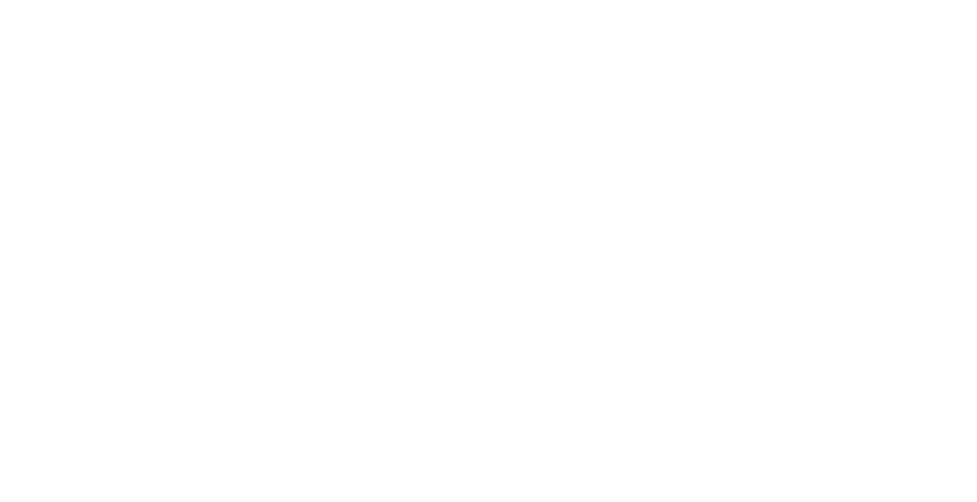
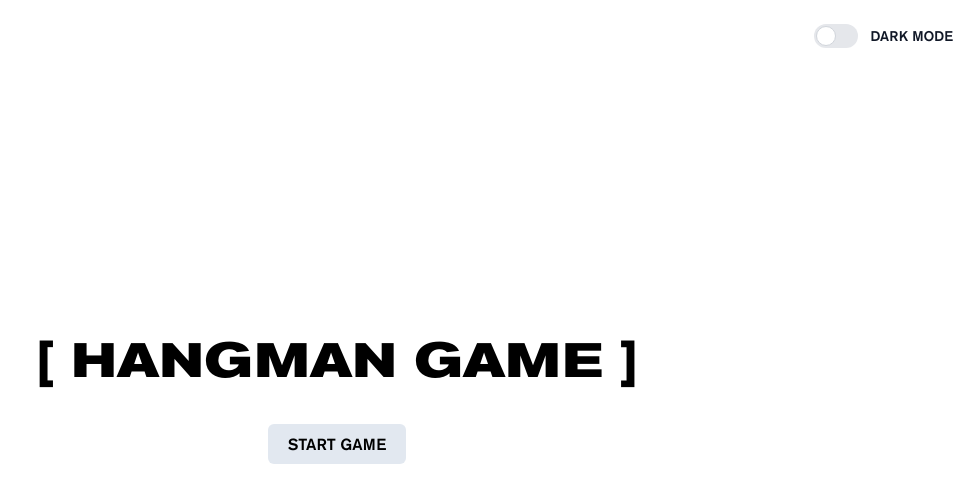
Before and after one commit to nunespi/hangman-game, a website built with Vite: page index.html in a window 1280 px wide. Shown: the whole page, without its empty margins (303-1280 px from the left). Built offline with nearby package versions, Linux system fonts and the light colour scheme.

Commit message:
start page

```diff
--- a/index.html
+++ b/index.html
@@ -1,5 +1,5 @@
 <!DOCTYPE html>
-<html lang="en">
+<html lang="en" class="dark">
   <head>
     <meta charset="UTF-8" />
     <meta name="viewport" content="width=device-width, initial-scale=1.0" />
@@ -9,7 +9,21 @@
     <link rel="icon" type="image/png" sizes="16x16" href="/favicon/favicon-16x16.png" />
   </head>
   <body>
-    <div id="app"></div>
+    <div id="app">
+      <div class="absolute top-6 right-6">
+        <label class="inline-flex items-center cursor-pointer">
+          <input type="checkbox" value="" class="sr-only peer" id="toggleDarkMode" />
+          <div
+            class="relative w-11 h-6 bg-gray-200 peer-focus:outline-none peer-focus:ring-4 peer-focus:ring-blue-300 dark:peer-focus:bg-indigo-400 rounded-full peer dark:bg-gray-700 peer-checked:after:translate-x-full rtl:peer-checked:after:-translate-x-full peer-checked:after:border-white after:content-[''] after:absolute after:top-[2px] after:start-[2px] after:bg-white after:border-gray-300 after:border after:rounded-full after:h-5 after:w-5 after:transition-all dark:border-gray-600 peer-checked:bg-indigo-500"
+          ></div>
+          <span class="ms-3 text-sm font-medium text-gray-900 dark:text-gray-300">DARK MODE</span>
+        </label>
+      </div>
+      <h1 class="logo">[ HANGMAN GAME ]</h1>
+      <div id="game" class="mt-10 flex flex-col items-center">
+        <button id="startGame" class="button-primary">START GAME</button>
+      </div>
+    </div>
     <script type="module" src="./src/js/main.js"></script>
   </body>
 </html>
--- a/src/css/style.css
+++ b/src/css/style.css
@@ -25,4 +25,18 @@
   html {
     font-family: Akzidenz, sistem-ui, sans-serif;
   }
+
+  @layer components {
+    #app {
+      @apply h-screen flex flex-col justify-center items-center dark:text-white dark:bg-zinc-800;
+    }
+
+    .logo {
+      @apply text-3xl sm:text-4xl md:text-5xl font-bold;
+    }
+
+    .button-primary {
+      @apply bg-slate-200 rounded-md font-medium px-5 py-2 hover:bg-slate-300 dark:bg-indigo-500 dark:hover:bg-indigo-600;
+    }
+  }
 }
--- a/src/js/main.js
+++ b/src/js/main.js
@@ -1 +1,7 @@
 import '../css/style.css';
+import { darkModeHandle } from './utils';
+
+darkModeHandle();
+
+const startGameButton = document.getElementById('startGame');
+startGameButton.addEventListener('click', () => {});
--- /dev/null
+++ b/src/js/utils.js
@@ -0,0 +1,21 @@
+export const darkModeHandle = () => {
+  const darkModeSwitcher = document.getElementById('toggleDarkMode');
+  const htmlElement = document.documentElement;
+
+  if (localStorage.getItem('mode') === 'dark') {
+    htmlElement.classList.add('dark');
+    darkModeSwitcher.checked = true;
+  } else {
+    htmlElement.classList.remove('dark');
+  }
+
+  darkModeSwitcher.addEventListener('input', () => {
+    htmlElement.classList.toggle('dark');
+
+    if (htmlElement.classList.contains('dark')) {
+      localStorage.setItem('mode', 'dark');
+    } else {
+      localStorage.setItem('mode', 'light');
+    }
+  });
+};
--- a/tailwind.config.js
+++ b/tailwind.config.js
@@ -1,5 +1,6 @@
 /** @type {import('tailwindcss').Config} */
 export default {
+  darkMode: 'class',
   content: ['./index.html', './src/**/*.js'],
   theme: {
     extend: {},
```
